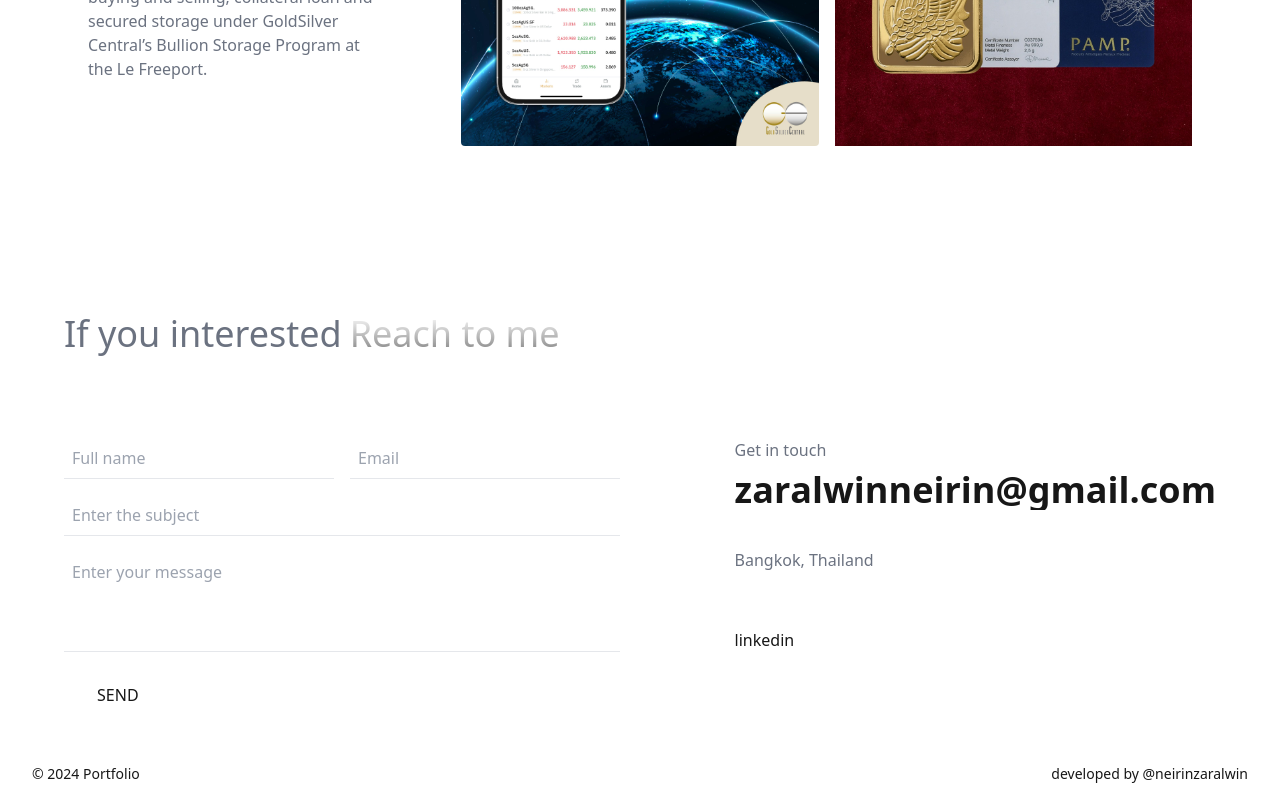
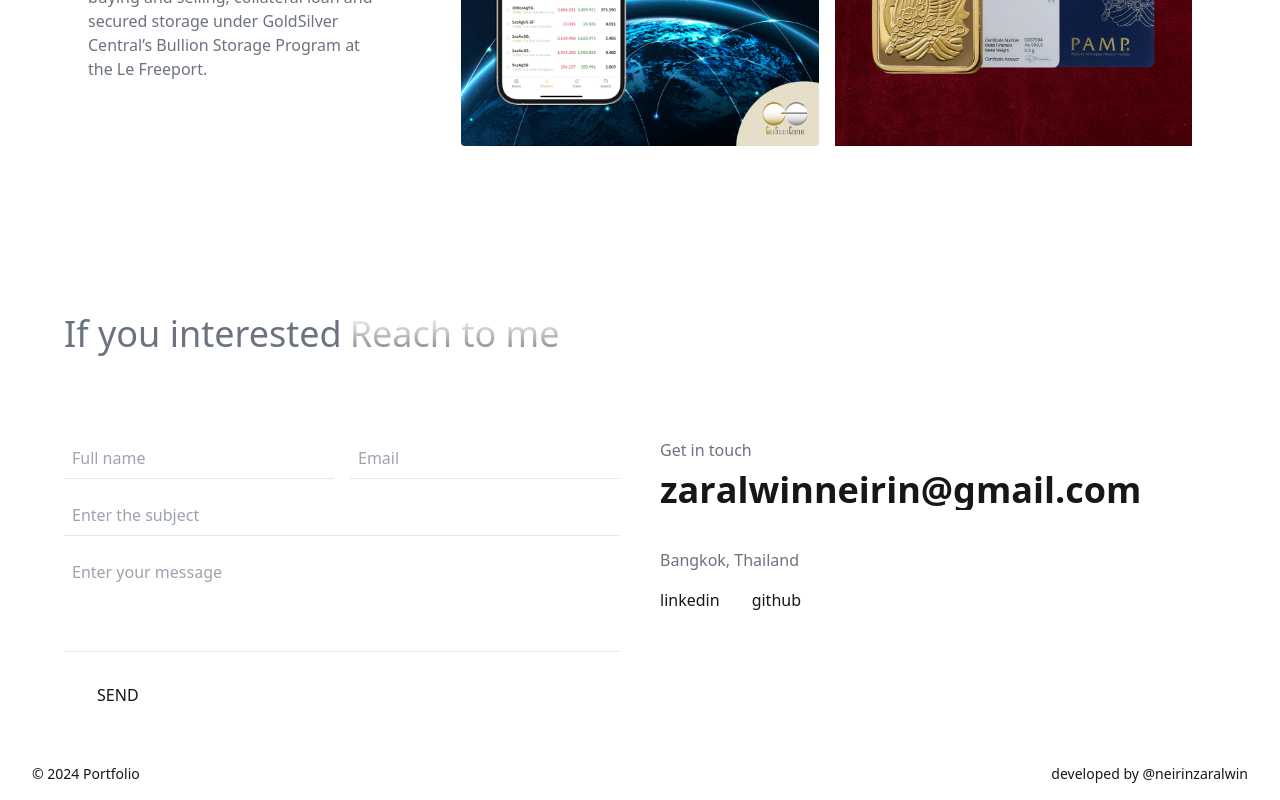
Before and after one commit to neirinzaralwin/portfolio, a Next.js app: page / in a window 1280 px wide. Shown: the part 3283-4083 px from the top of the page. Built offline with nearby package versions, Linux system fonts and the light colour scheme.

Commit message:
feat: add GitHub social link to contact section and refactor email form layout

```diff
--- a/app/page.tsx
+++ b/app/page.tsx
@@ -88,6 +88,12 @@ export default function Home() {
             imageUrl:
               "https://image.similarpng.com/very-thumbnail/2020/07/Linkedin-logo-on-transparent-Background-PNG-.png",
           },
+          {
+            _id: "2",
+            platform: "github",
+            url: "https://github.com/neirinzaralwin",
+            imageUrl: "",
+          },
         ]}
         about={{
           phoneNumber: "+66945959233",
--- a/components/contact-us/email-form.tsx
+++ b/components/contact-us/email-form.tsx
@@ -5,13 +5,27 @@ import { TextReveal } from "../ui/typography";
 import Link from "next/link";
 import { Input, Textarea } from "../ui/input";
 
+interface EmailFormProps {
+  email: string;
+  social_handle: any[]; // Replace 'any' with the correct type for social_handle
+  about: { phoneNumber: string; address: string };
+}
+
 export default function emailForm({
   email,
   social_handle,
   about,
-}: ContactProps) {
+}: EmailFormProps) {
   return (
-    <div className="grid md:grid-cols-2 gap-10 md:pt-16">
+    <div className="grid grid-cols-1 lg:grid-cols-2 gap-10 md:pt-16">
+      <EmailFormFields />
+      <ContactInfo email={email} social_handle={social_handle} about={about} />
+    </div>
+  );
+}
+
+function EmailFormFields() {
+  return (
     <div className="space-y-4">
       <div className="flex gap-4">
         <Transition className="w-full">
@@ -60,7 +74,12 @@ export default function emailForm({
         </Transition>
       </div>
     </div>
-      <div className="md:justify-self-end flex flex-col">
+  );
+}
+
+function ContactInfo({ email, social_handle, about }: EmailFormProps) {
+  return (
+    <div className="md:justify-self-start flex-col">
       <div className="pb-4">
         <Transition>
           <span className="text-gray-500">Get in touch</span>
@@ -101,6 +120,5 @@ export default function emailForm({
         ))}
       </div>
     </div>
-    </div>
   );
 }
--- a/components/portfolio/image-grid.tsx
+++ b/components/portfolio/image-grid.tsx
@@ -92,7 +92,7 @@ export function BlurFadeImages() {
                 alt={item.title}
                 width={400}
                 height={400}
-                className="rounded-lg shadow-lg aspect-square object-cover transition-all duration-300 hover:filter-none filter grayscale"
+                className="rounded-lg shadow-lg aspect-square object-cover transition-all duration-300"
               />
             </FadeIn>
           </div>
```
Lines whose indentation alone changed are shown as unchanged.
